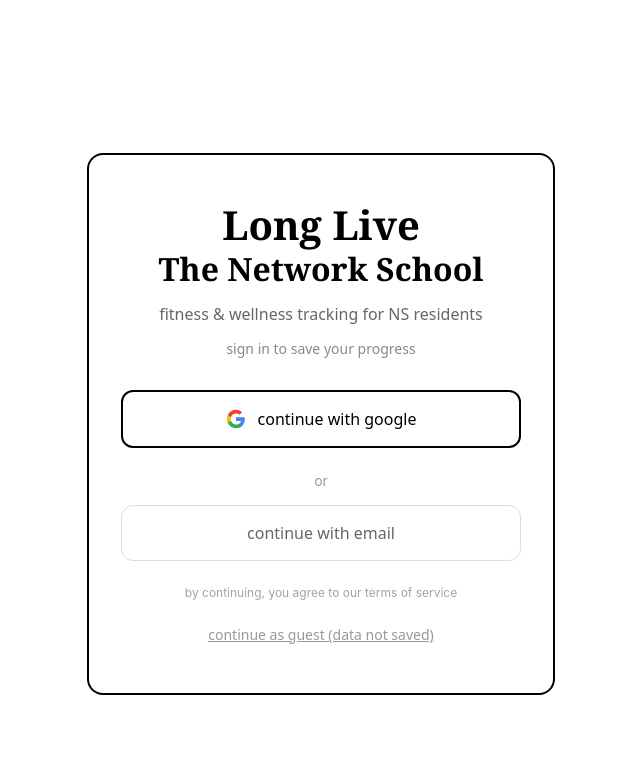
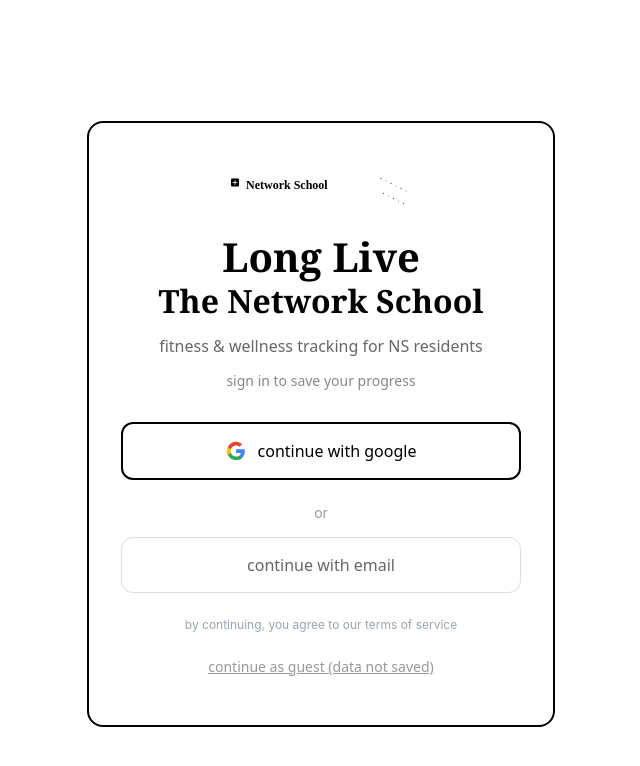
Before and after one commit to harryz-code/network-school-fitness, a React (Create React App) app: page / in a window 1280 px wide. Shown: the top 766 px of the page, without its empty margins (319-959 px from the left). Built offline with nearby package versions, Linux system fonts and the light colour scheme; no server answers.

Commit message:
feat: add Network School banner to login page
- Added NS banner at top of login modal
- Clean SVG with perfect dark/light theme support
- Creates beautiful branded entrance experience

```diff
--- a/src/components/Login.jsx
+++ b/src/components/Login.jsx
@@ -106,6 +106,25 @@
         borderRadius: '16px',
         backgroundColor: isDark ? '#000000' : 'white'
       }}>
+        {/* Network School Banner */}
+        <div style={{
+          textAlign: 'center',
+          marginBottom: '24px',
+          display: 'flex',
+          justifyContent: 'center'
+        }}>
+          <img
+            src="/ns-banner.svg"
+            alt="Network School"
+            style={{
+              height: '40px',
+              width: 'auto',
+              color: isDark ? 'white' : 'black',
+              filter: isDark ? 'invert(1)' : 'none'
+            }}
+          />
+        </div>
+
         <div style={{ textAlign: 'center', marginBottom: '32px' }}>
           <div style={{ marginBottom: '8px' }}>
             <div style={{
```
Also changed, not shown: public/ns-banner.svg (added).
